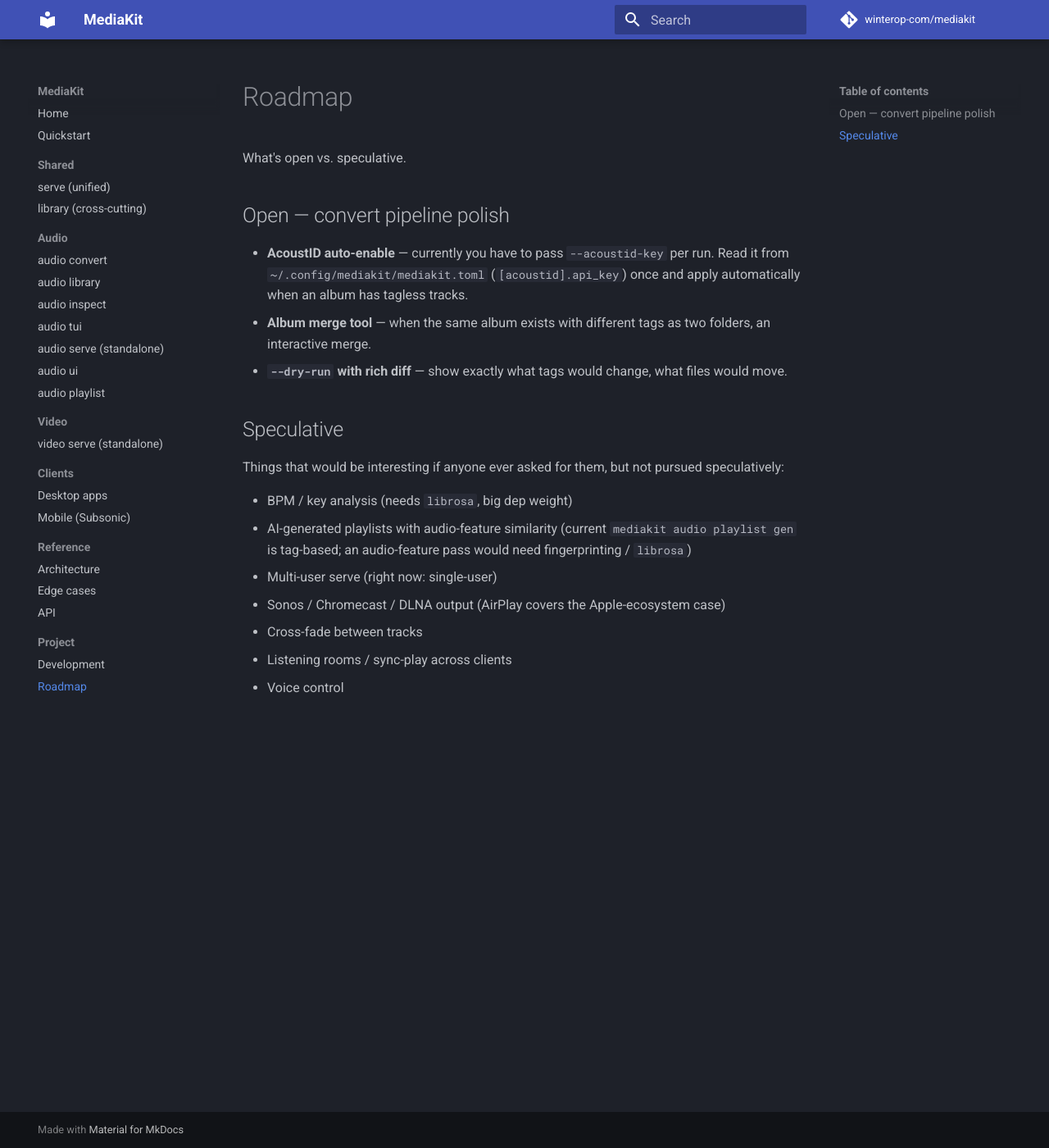
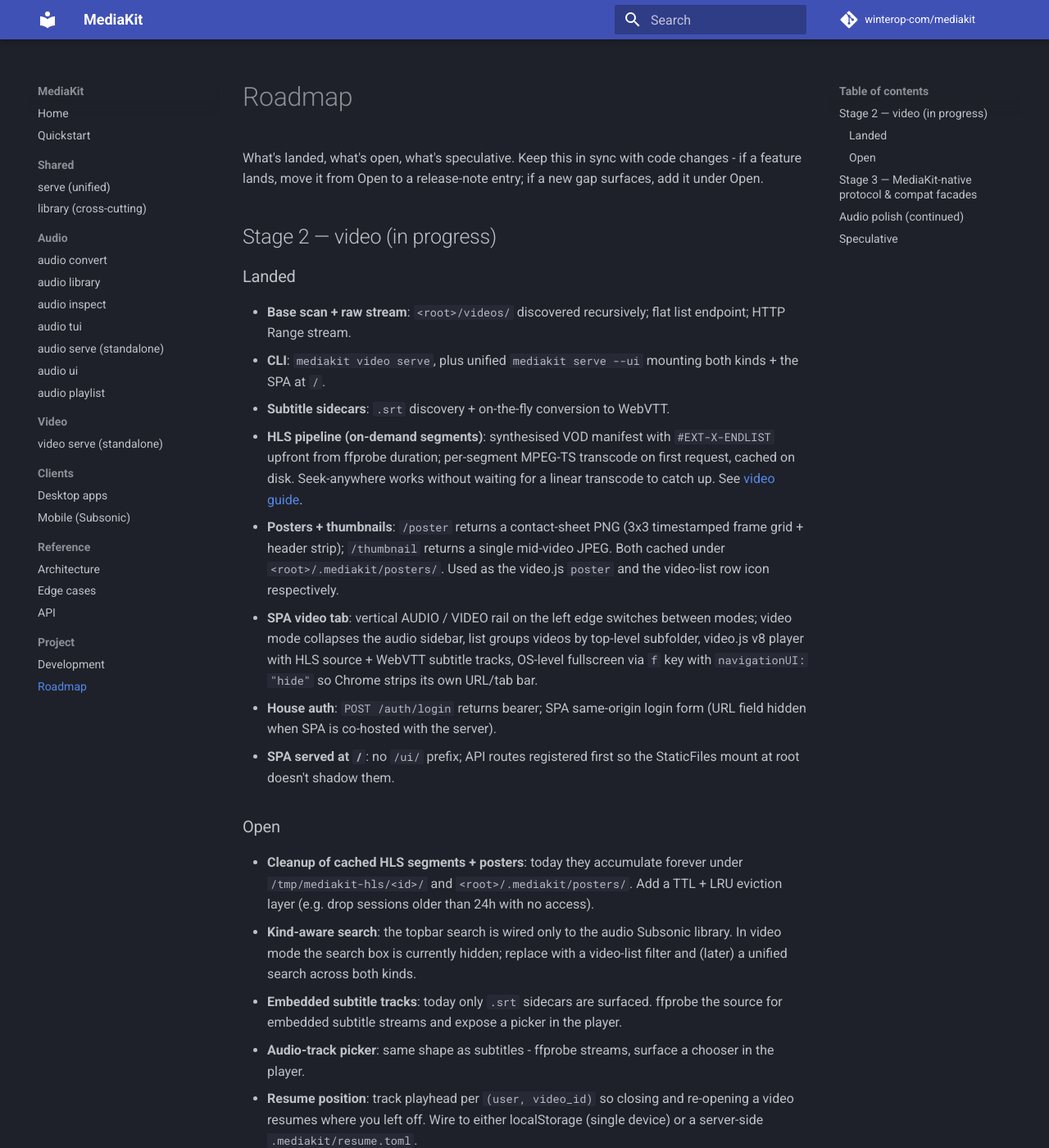
Before and after one commit to winterop-com/maneki, an MkDocs documentation site: the page built from docs/roadmap.md, in a window 1280 px wide and 1400 px high. Shown: the whole window at 82% size. Built offline with MkDocs 1.6.1 and Material for MkDocs 9.7.7, drawn with Linux system fonts in a browser that asks for light colours; comment, search, counter and statistics services are not loaded; some of the changed text lies outside the part shown.

Commit message:
docs(video): update guide and roadmap for stage 2
- video.md: replace the linear-ffmpeg HLS section with on-demand
  segment generation (rationale for MPEG-TS over fMP4, the
  -copyts/-to ffmpeg gotcha). Add /poster and /thumbnail sections.
  Sync the layered roadmap at the bottom with what actually shipped.
- roadmap.md: rewrite as Landed / Open under Stage 2 video, plus a
  Stage 3 native-protocol section reflecting the conversation about
  treating Subsonic + Jellyfin as eventual compat facades on top of a
  MediaKit-native protocol. Keep the audio polish and speculative
  sections.

```diff
--- a/docs/guides/video.md
+++ b/docs/guides/video.md
@@ -5,7 +5,7 @@
 - A throwaway HTML demo page at `/` that lists every video (with title, duration, and size) and plays the one you pick via HLS.
 - Raw byte streaming with HTTP Range at `/api/videos/{id}/stream` (for external players like VLC / mpv).
 - On-the-fly ffmpeg-piped fragmented-MP4 streaming at `/api/videos/{id}/play` (one-shot fMP4 — no seek, no total duration, but cheap).
-- On-the-fly HLS at `/api/videos/{id}/hls/{filename}` (fMP4 segments + incrementally-written playlist; recommended for browser playback because it gives the player a real timeline, seek, and codec re-encode when needed).
+- On-the-fly HLS at `/api/videos/{id}/hls/{filename}` (MPEG-TS segments transcoded on demand from a synthesised VOD manifest; recommended for browser playback because it gives the player full duration, seek-anywhere, and re-encodes when needed).
 
 No SPA integration yet — that lands as a follow-up layer.
 
@@ -95,6 +95,16 @@ Serves the raw bytes with HTTP Range support, so a browser's `<video>` tag (or V
 
 No transcoding. The Content-Type is derived from the file extension (`video/x-matroska` for `.mkv`, `video/mp4` for `.mp4` / `.m4v`, etc).
 
+### `GET /api/videos/{id}/poster`
+
+Contact-sheet PNG: header strip with filename + codec/resolution/duration/size, then a 3×3 grid of timestamped frame thumbnails sampled across the middle 90% of the timeline. Used as the video.js player's `poster` so the paused player shows the video at a glance instead of a blank canvas.
+
+Lazy: first request transcodes ~9 frames via ffmpeg (~1–2s on a modern CPU); cached to `<root>/.mediakit/posters/<id>.png` so re-requests are file-serve cheap. Returns 503 if ffmpeg or ffprobe is missing.
+
+### `GET /api/videos/{id}/thumbnail`
+
+Single-frame JPEG sampled at ~30% into the timeline, scaled to 320px wide. Used for the row icon in the SPA video list. Much smaller payload than the full poster (~10 KB vs ~800 KB) so the list paints fast even with hundreds of videos. Cached to `<root>/.mediakit/posters/<id>.thumb.jpg`.
+
 ### `GET /api/videos/{id}/play`
 
 ffmpeg-piped, fragmented-MP4 stream designed for browser `<video>` elements:
@@ -109,18 +119,21 @@ Trade-offs: this endpoint streams one big fMP4 over one HTTP response. No `<vide
 
 ### `GET /api/videos/{id}/hls/{filename}`
 
-On-the-fly HLS transcode. The first request to `/hls/index.m3u8` lazily spawns ffmpeg into a per-video temp directory; subsequent requests for `index.m3u8`, `init.mp4`, and `seg-NNNN.m4s` segments are served as files as ffmpeg produces them.
+On-demand HLS. The manifest is synthesised upfront from ffprobe's duration (every segment URL + EXTINF + `#EXT-X-ENDLIST`), so the player gets a true VOD timeline immediately. Each segment is transcoded lazily on first request:
 
-- **Video stream**: copied through when the source codec is H.264 (cheap, no quality loss). Otherwise transcoded to H.264 via libx264 at `-preset veryfast -crf 23`.
-- **Audio**: always re-encoded to stereo AAC at 192 kbps.
-- **Segments**: fragmented MP4 (`.m4s`) for browser native compatibility + a shared `init.mp4` segment with the codec metadata.
-- **Playlist**: written incrementally; clients can start playback as soon as the first segment is ready. When ffmpeg finishes the input, `#EXT-X-ENDLIST` is appended and the player gets a final, seekable timeline.
+- `index.m3u8`: built from the video's duration. Returned instantly. Marked `#EXT-X-PLAYLIST-TYPE:VOD` with `#EXT-X-ENDLIST` so video.js / Safari / hls.js show the scrub bar and allow seeking anywhere.
+- `seg-NNNN.ts`: spawns a short ffmpeg that seeks to `N * 6s`, encodes that 6s slice, and writes the segment to disk. Cached for the server lifetime. Typical transcode time: 0.5–1.5s per 6s segment on a modern CPU.
 
-Use this when the source codec is H.265 / VP9 / MPEG-2 (anything not H.264) — the `/play` endpoint only remuxes, this endpoint re-encodes video as needed.
+Why MPEG-TS (.ts) and not fragmented MP4 (.m4s): per-segment ffmpeg runs each produce their own init segment, and the codec headers (`SPS/PPS`) differ subtly between invocations. fMP4 needs one shared init across every segment, so cross-segment playback breaks with MEDIA_ERR_DECODE. MPEG-TS segments carry their own headers and stitch cleanly.
 
-Returns `503` if ffmpeg is missing, `400` if the requested filename looks like a path-traversal attempt, `404` for unknown video ids, `504` if the requested file doesn't materialise within 60s (first request only; subsequent requests are fast once ffmpeg is producing).
+Encoding choices:
+- **Video**: always re-encoded with libx264 (`-preset veryfast -crf 23`) so each segment starts on a forced keyframe (`-force_key_frames expr:gte(t,0)`). Re-encoding costs a bit of CPU but lets segments be independently seekable - the price for any-position scrub on any source codec.
+- **Audio**: stereo AAC at 192 kbps.
+- **Timestamps**: `-copyts` + `-to` preserve absolute source-timeline PTS so each segment's playback position matches the manifest's EXTINF cumulative time. (Note: `-t duration` would mis-fire here - with `-copyts` the output PTS already starts at `start_s`, so `-t` is interpreted as "stop when output PTS hits duration" which is in the past for any segment past 0.)
 
-**v0 lifecycle limitation**: HLS sessions live for the entire server-process lifetime — no automatic cleanup. Restart the server to free the per-video temp directories under `/tmp/mediakit-hls/<id>/`. A TTL + eviction layer is a follow-up.
+Returns `503` if ffmpeg is missing, `400` if the requested filename looks like a path-traversal attempt or has an unparseable segment index, `404` for unknown video ids or out-of-range segments, `500` if the ffmpeg subprocess fails (stderr tail is included in the detail).
+
+**v0 lifecycle limitation**: segments are cached per video for the lifetime of the server process - no automatic cleanup. Restart the server to free the per-video temp directories under `/tmp/mediakit-hls/<id>/`. A TTL + eviction layer is a follow-up.
 
 ## Browser compatibility
 
@@ -144,10 +157,10 @@ Stage 2's video work is built in layers:
 
 1. **Base** — scan, list, raw stream. Done.
 2. **Transcode + demo page** — ffmpeg-piped fMP4 at `/play`, browser-friendly. Done.
-3. **HLS** (current) — on-the-fly HLS playlist + fMP4 segments with full video re-encode when needed. Demo page upgraded to use HLS for seek + duration. Done.
-4. **SPA video views** — the desktop web UI gets a real Video tab listing movies / shows / episodes; the throwaway `/` demo page is retired.
-5. **Subtitle and audio-track pickers** — embedded + sidecar.
-6. **House auth** — bearer tokens at `/auth/login` protecting `/video/*` and future MediaKit-native endpoints.
+3. **HLS** — on-demand MPEG-TS segments behind a synthesised VOD manifest. Seek anywhere, full duration, scrub bar works. Done.
+4. **SPA video views** — the desktop web UI gets a real Video tab (vertical AUDIO/VIDEO rail) playing through video.js v8. Done.
+5. **Subtitle and audio-track pickers** — sidecar `.srt` discovery + WebVTT conversion. Done. Embedded tracks and picker UI deferred.
+6. **House auth** — bearer tokens at `/auth/login` protecting `/video/*` and future MediaKit-native endpoints. Done.
 
 Each layer is independently demonstrable.
 
--- a/docs/roadmap.md
+++ b/docs/roadmap.md
@@ -1,21 +1,55 @@
 # Roadmap
 
-What's open vs. speculative.
+What's landed, what's open, what's speculative. Keep this in sync with code changes - if a feature lands, move it from Open to a release-note entry; if a new gap surfaces, add it under Open.
 
-## Open — convert pipeline polish
+## Stage 2 — video (in progress)
 
-- **AcoustID auto-enable** — currently you have to pass `--acoustid-key` per run. Read it from `~/.config/mediakit/mediakit.toml` (`[acoustid].api_key`) once and apply automatically when an album has tagless tracks.
-- **Album merge tool** — when the same album exists with different tags as two folders, an interactive merge.
-- **`--dry-run` with rich diff** — show exactly what tags would change, what files would move.
+### Landed
+
+- **Base scan + raw stream**: `<root>/videos/` discovered recursively; flat list endpoint; HTTP Range stream.
+- **CLI**: `mediakit video serve`, plus unified `mediakit serve --ui` mounting both kinds + the SPA at `/`.
+- **Subtitle sidecars**: `.srt` discovery + on-the-fly conversion to WebVTT.
+- **HLS pipeline (on-demand segments)**: synthesised VOD manifest with `#EXT-X-ENDLIST` upfront from ffprobe duration; per-segment MPEG-TS transcode on first request, cached on disk. Seek-anywhere works without waiting for a linear transcode to catch up. See [video guide](guides/video.md#get-apivideosidhlsfilename).
+- **Posters + thumbnails**: `/poster` returns a contact-sheet PNG (3x3 timestamped frame grid + header strip); `/thumbnail` returns a single mid-video JPEG. Both cached under `<root>/.mediakit/posters/`. Used as the video.js `poster` and the video-list row icon respectively.
+- **SPA video tab**: vertical AUDIO / VIDEO rail on the left edge switches between modes; video mode collapses the audio sidebar, list groups videos by top-level subfolder, video.js v8 player with HLS source + WebVTT subtitle tracks, OS-level fullscreen via `f` key with `navigationUI: "hide"` so Chrome strips its own URL/tab bar.
+- **House auth**: `POST /auth/login` returns bearer; SPA same-origin login form (URL field hidden when SPA is co-hosted with the server).
+- **SPA served at `/`**: no `/ui/` prefix; API routes registered first so the StaticFiles mount at root doesn't shadow them.
+
+### Open
+
+- **Cleanup of cached HLS segments + posters**: today they accumulate forever under `/tmp/mediakit-hls/<id>/` and `<root>/.mediakit/posters/`. Add a TTL + LRU eviction layer (e.g. drop sessions older than 24h with no access).
+- **Kind-aware search**: the topbar search is wired only to the audio Subsonic library. In video mode the search box is currently hidden; replace with a video-list filter and (later) a unified search across both kinds.
+- **Embedded subtitle tracks**: today only `.srt` sidecars are surfaced. ffprobe the source for embedded subtitle streams and expose a picker in the player.
+- **Audio-track picker**: same shape as subtitles - ffprobe streams, surface a chooser in the player.
+- **Resume position**: track playhead per `(user, video_id)` so closing and re-opening a video resumes where you left off. Wire to either localStorage (single device) or a server-side `.mediakit/resume.toml`.
+- **Scrub-bar hover previews**: extend the contact-sheet logic into denser per-segment thumbnails for hover-on-scrub previews. Cheap re-use of existing ffmpeg infra.
+- **SQLite index for videos**: today every request rescans `<root>/videos/`. The audio side has `<root>/.mediakit/index.db`; mirror it for video so a 1000-file library doesn't pay the walk cost on every list call.
+- **Watchdog rescan**: file added / removed / renamed - update the index without a full walk. Audio side already does this; lift the pattern.
+
+## Stage 3 — MediaKit-native protocol & compat facades
+
+The Subsonic API is the only audio protocol today; the video API is MediaKit-native but unstable. Stage 3 is to design MediaKit's own clean protocol for both kinds, then offer Subsonic / Jellyfin compat layers on top for existing clients.
+
+- **Protocol design**: pick the shape (REST vs gRPC vs JSON-RPC; flat vs typed). Library, playback, search, ratings, resume. One protocol for audio + video so the SPA only speaks one dialect.
+- **Audio Subsonic compat facade**: keep `/audio/rest/*` working against MediaKit-native data so existing Subsonic clients (Symfonium, Amperfy, play:Sub, Feishin) keep working.
+- **Jellyfin / Plex compat**: deferred until the native protocol is stable. Useful for Infuse / Streamio / VLC / mobile-app integration.
+
+## Audio polish (continued)
+
+- **AcoustID auto-enable**: today you have to pass `--acoustid-key` per run. Read from `~/.config/mediakit/mediakit.toml` (`[acoustid].api_key`) and apply automatically when an album has tagless tracks.
+- **Album merge tool**: when the same album exists with different tags as two folders, an interactive merge.
+- **`--dry-run` with rich diff**: show exactly what tags would change, what files would move.
 
 ## Speculative
 
-Things that would be interesting if anyone ever asked for them, but not pursued speculatively:
+Things that would be interesting if anyone ever asked, but not pursued speculatively:
 
-- BPM / key analysis (needs `librosa`, big dep weight)
-- AI-generated playlists with audio-feature similarity (current `mediakit audio playlist gen` is tag-based; an audio-feature pass would need fingerprinting / `librosa`)
-- Multi-user serve (right now: single-user)
-- Sonos / Chromecast / DLNA output (AirPlay covers the Apple-ecosystem case)
-- Cross-fade between tracks
-- Listening rooms / sync-play across clients
-- Voice control
+- BPM / key analysis (needs `librosa`, big dep weight).
+- AI-generated playlists with audio-feature similarity (current `mediakit audio playlist gen` is tag-based; an audio-feature pass would need fingerprinting / `librosa`).
+- Multi-user serve (right now: single-user).
+- Sonos / Chromecast / DLNA output (AirPlay covers the Apple-ecosystem case).
+- Cross-fade between tracks.
+- Listening rooms / sync-play across clients.
+- Voice control.
+- Live TV / DVR tuner support.
+- Photo libraries as a third kind alongside audio + video.
```
